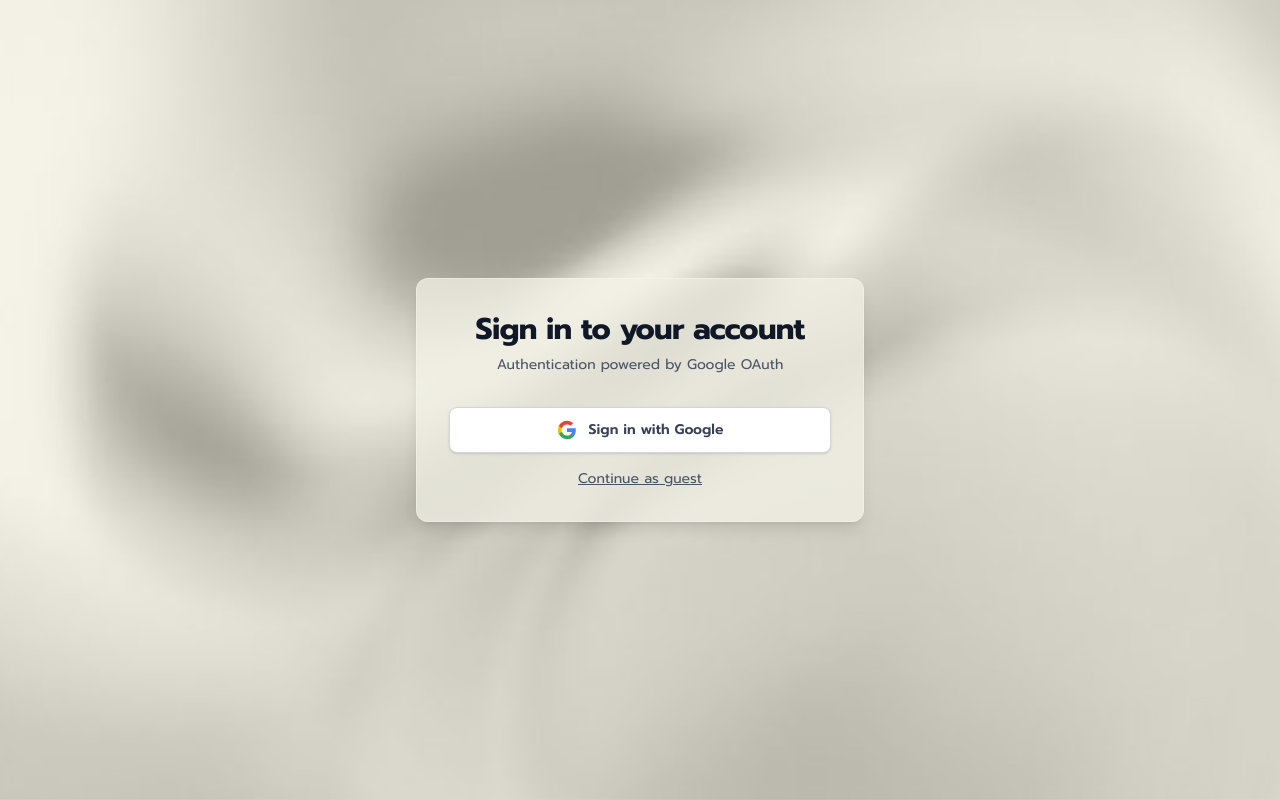
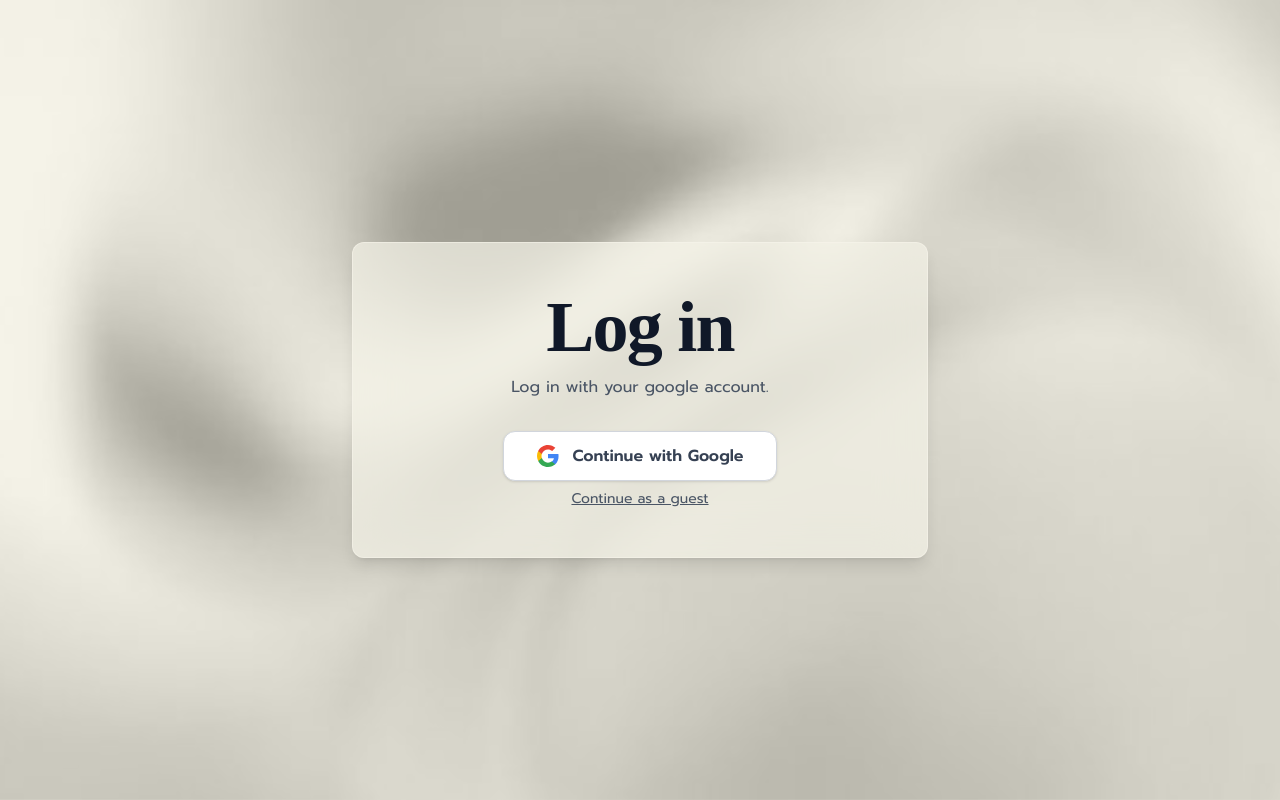
Before and after one commit to FrankIsNotAvailable/ToCApp, a SvelteKit app: page /login in a window 1280 px wide. Built offline with nearby package versions, Linux system fonts and the light colour scheme; no server answers; a web font is replaced by a local one.

Commit message:
feat: add axios as a dependency and update login page UI

```diff
--- a/package.json
+++ b/package.json
@@ -25,5 +25,8 @@
 		"svelte-check": "^4.6.0",
 		"typescript": "^6.0.3",
 		"vite": "^8.0.16"
+	},
+	"dependencies": {
+		"axios": "^1.20.0"
 	}
 }
--- a/src/routes/login/+page.svelte
+++ b/src/routes/login/+page.svelte
@@ -1,9 +1,8 @@
 <script lang="ts">
     import { onMount } from 'svelte';
-    import { goto } from '$app/navigation';
+    // import { goto } from '$app/navigation';
     import { page } from '$app/state';
     import { authStore } from '$stores/auth.store';
-    import bgImage from '$lib/assets/background.svg';
 
     let errorMessage = '';
 
@@ -42,17 +41,13 @@
         window.location.href = BACKEND_LOGIN_URL;
     }
 </script>
-<div
-    class="fixed inset-0 -z-30 bg-cover bg-center opacity-[44%] mix-blend-luminosity"
-    style="background-image: url({bgImage});"></div>
-<div class="fixed inset-0 -z-20 backdrop-blur-[52px] border-[#F6F4E9]/60 bg-[#F6F4E9]/44"></div>
 
 <div class="flex min-h-screen items-center justify-center px-4 py-12 sm:px-6 lg:px-8">
-    <div class="w-full max-w-md space-y-8 rounded-xl border border-[#F6F4E9]/60 bg-[#F6F4E9]/70 p-8 shadow-lg backdrop-blur-xl">
+    <div class="w-full max-w-xl space-y-8 rounded-xl border border-[#F6F4E9]/60 bg-[#F6F4E9]/70 p-12 shadow-lg backdrop-blur-xl">
         <div class="text-center">
-            <h2 class="text-3xl font-bold tracking-tight text-gray-900">Sign in to your account</h2>
-            <p class="mt-2 text-sm text-gray-600">
-                Authentication powered by Google OAuth
+            <h2 class="font-(family-name:--navbar-font) text-7xl font-bold tracking-tight text-gray-900">Log in</h2>
+            <p class="mt-3 text-base text-gray-600">
+                Log in with your google account.
             </p>
         </div>
 
@@ -71,25 +66,23 @@
             </div>
         {/if}
 
-        <div class="mt-8">
+        <div class="mt-8 flex flex-col items-center gap-2">
             <button
                 type="button"
                 on:click={handleGoogleLogin}
-                class="flex w-full items-center justify-center gap-3 rounded-lg border border-gray-300 bg-white px-4 py-3 text-sm font-semibold text-gray-700 shadow-sm transition-all duration-150 hover:bg-gray-50 focus:outline-none focus:ring-2 focus:ring-indigo-500 focus:ring-offset-2"
+                class="inline-flex items-center justify-center gap-3 rounded-xl border border-gray-300 bg-white px-8 py-3 text-base font-semibold text-gray-700 shadow-sm transition-all duration-150 hover:bg-gray-50 focus:outline-none focus:ring-2 focus:ring-indigo-500 focus:ring-offset-2"
             >
-                <svg class="h-5 w-5" viewBox="0 0 24 24">
+                <svg class="h-6 w-6" viewBox="0 0 24 24">
                     <path fill="#4285F4" d="M22.56 12.25c0-.78-.07-1.53-.2-2.25H12v4.26h5.92c-.26 1.37-1.04 2.53-2.21 3.31v2.77h3.57c2.08-1.92 3.28-4.74 3.28-8.09z" />
                     <path fill="#34A853" d="M12 23c2.97 0 5.46-.98 7.28-2.66l-3.57-2.77c-.98.66-2.23 1.06-3.71 1.06-2.86 0-5.29-1.93-6.16-4.53H2.18v2.84C3.99 20.53 7.7 23 12 23z" />
                     <path fill="#FBBC05" d="M5.84 14.09c-.22-.66-.35-1.36-.35-2.09s.13-1.43.35-2.09V7.06H2.18C1.43 8.55 1 10.22 1 12s.43 3.45 1.18 4.94l2.85-2.22.81-.63z" />
                     <path fill="#EA4335" d="M12 5.38c1.62 0 3.06.56 4.21 1.64l3.15-3.15C17.45 2.09 14.97 1 12 1 7.7 1 3.99 3.47 2.18 7.06l3.66 2.84c.87-2.6 3.3-4.52 6.16-4.52z" />
                 </svg>
-                <span>Sign in with Google</span>
+                <span>Continue with Google</span>
             </button>
-            <div>
-                <a href="/create-data" class="mt-4 block text-center text-sm text-gray-600 hover:text-gray-800" style="text-decoration: underline;">
-                    Continue as guest
-                </a>
-            </div>
+            <a href="/create-data" class="text-center text-sm text-gray-600 hover:text-gray-800" style="text-decoration: underline;">
+                Continue as a guest
+            </a>
         </div>
     </div>
 </div>
```
Also changed, not shown: 1 other file (tests, documents, lock files or other folders).
